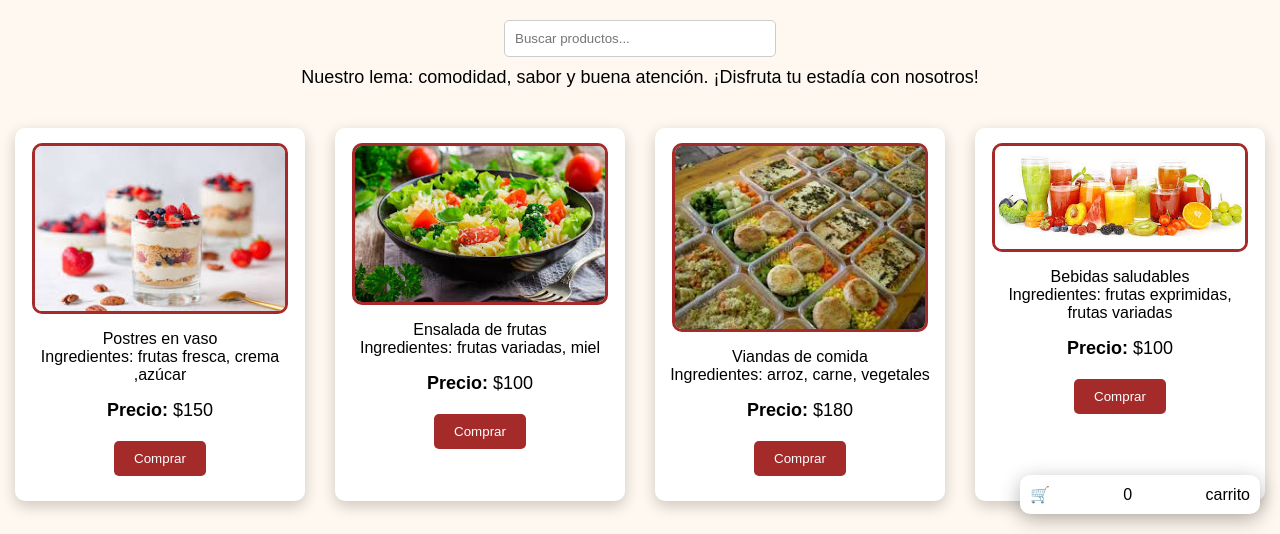
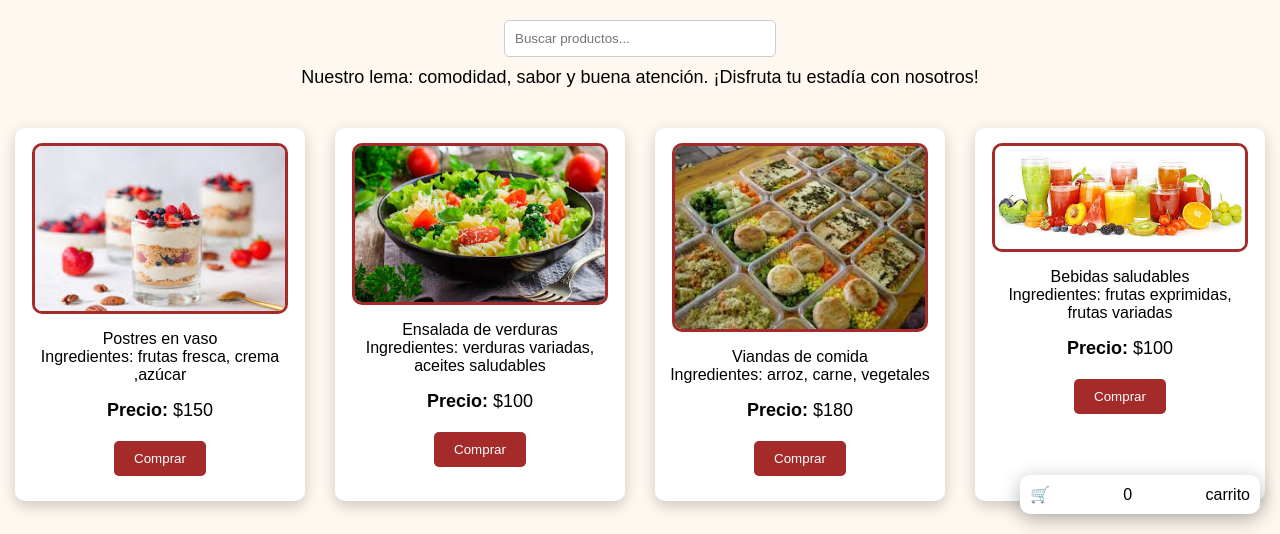
Before and after one commit to felistersis981-cyber/rotiseria-mana, a plain HTML site: page index.html in a window 1280 px wide. Shown: the part 266-800 px from the top of the page. Drawn offline with Linux system fonts and the light colour scheme.

Commit message:
index.html

```diff
--- a/index.html
+++ b/index.html
@@ -277,8 +277,8 @@
     <div class="producto">
         <img src="descarga.jpg" alt="ensalada">
             <ul>
-                <li>Ensalada de frutas</li>
-                <li>Ingredientes: frutas variadas, miel</li>
+                <li>Ensalada de verduras</li>
+                <li>Ingredientes: verduras variadas, aceites saludables</li>
             </ul>
             <p><strong>Precio:</strong> $100</p>
             <button onclick="comprar('Ensalada de frutas',100); volarAlCarrito(this)">Comprar</button>
```
